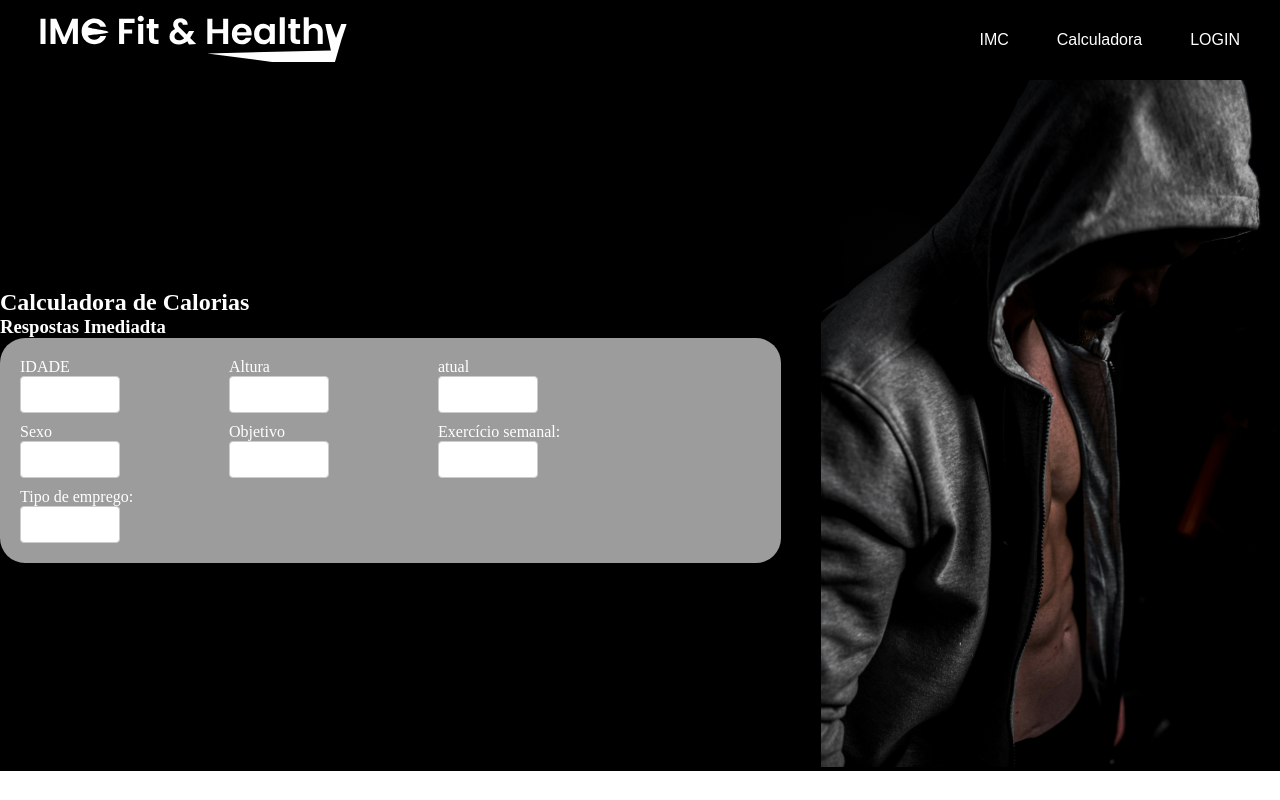
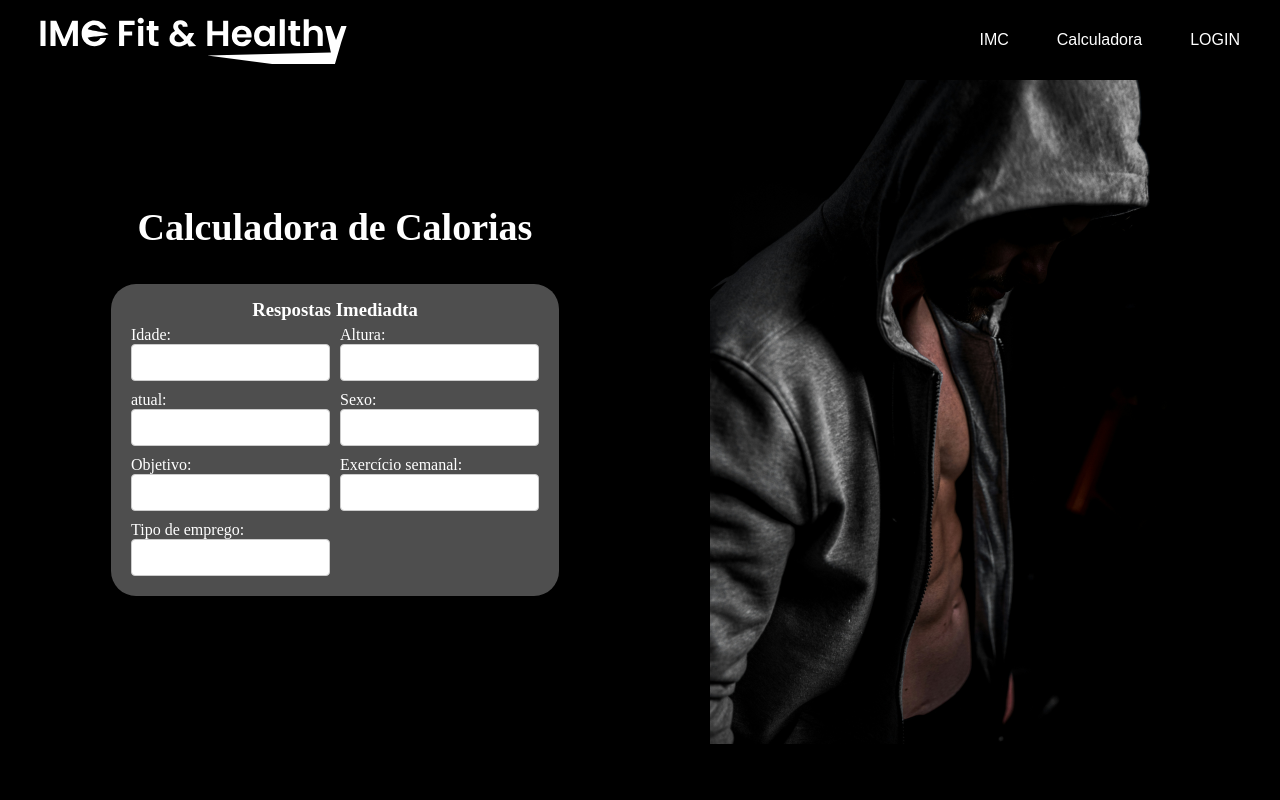
Before and after one commit to Kayan33/PROJETO-TABAJARA-SENAC, a React (Create React App) app: page /calorias in a window 1280 px wide. Built offline with nearby package versions, Linux system fonts and the light colour scheme.

Commit message:
refatoração css

```diff
--- a/src/components/Imc-calorias-1.js
+++ b/src/components/Imc-calorias-1.js
@@ -1,5 +1,6 @@
 import "../styles/Imc-calorias-1.css"
 import logo from '../assets/homem.png'
+import React from "react"
 
 function Calorias01() {
     return (
@@ -7,27 +8,28 @@ function Calorias01() {
             <article className="calorie-calculator">
                 <div className="form-container">
                     <h1>Calculadora de Calorias</h1>
+                    <div className="respostas-imediadta">
                     <h3>Respostas Imediadta</h3>
-                    <div className="form">
+                    <form className="form">
                         <div>
-                            <p>IDADE</p>
+                            <p>Idade:</p>
                             <input type="text" />
                         </div>
                         <div>
-                            <p>Altura</p>
+                            <p>Altura:</p>
                             <input type="text" />
                         </div>
                         <div>
-                            <p>atual</p>
+                            <p>atual:</p>
                             <input type="text" />
                         </div>
 
                         <div>
-                            <p>Sexo</p>
+                            <p>Sexo:</p>
                             <input type="text" />
                         </div>
                         <div>
-                            <p>Objetivo</p>
+                            <p>Objetivo:</p>
                             <input type="text" />
                         </div>
                         <div>
@@ -38,6 +40,8 @@ function Calorias01() {
                             <p>Tipo de emprego:</p>
                             <input type="text" />
                         </div>
+                    </form>
+
                     </div>
 
                 </div>
--- a/src/styles/Imc-calorias-1.css
+++ b/src/styles/Imc-calorias-1.css
@@ -1,36 +1,53 @@
-.container{
+.container {
   background: #000000;
-    max-width: 200vh;
-
+  height: 100vh;
 }
 
-.calorie-calculator{
+.calorie-calculator {
   display: flex;
   align-items: center;
   justify-content: center;
-    justify-content: space-evenly
+  justify-content: space-evenly;
+  height: 100vh;
 }
 
-form-container, h1, p, h3{
+.form-container,
+h1,
+p,
+h3 {
   color: #ffffff;
 }
-
-.form{
-    display: flex;
-    flex-wrap: wrap;
-    background: #9C9C9C;
+.form-container h1 {
+  text-align: center;
+  font-size: 38px;
+  margin-bottom: 35px;
+}
+.respostas-imediadta {
+  background-color: rgba(156, 156, 156, 0.5);
   padding: 15px;
   border-radius: 25px;
+}
+.respostas-imediadta h3 {
+  text-align: center;
+}
+
+.form {
+  display: grid;
+  grid-template-columns: 1fr 1fr;
 }
 
 .form div {
   margin: 5px;
 }
-
-input[type=text] {
-    width: 50%;
+input[type="text"] {
+  width: 100%;
   padding: 10px;
   box-sizing: border-box;
   border: 1px solid #ccc;
   border-radius: 4px;
 }
+img {
+  max-width: 100%;
+  height: auto;
+  display: block;
+}
--- a/src/styles/header.css
+++ b/src/styles/header.css
@@ -10,12 +10,17 @@ header {
 .cabecalho {
   display: flex;
   background-color: #000;
-   color: #FFF;
+  color: #fff;
+  position: fixed;
+  width: 100%;
+  top: 0;
+  right: 0;
+  z-index: 1000;
 }
 
 nav > a {
   color: #ffffff;
-    margin: .5em;
+  margin: 0.5em;
   padding-right: 2em;
   text-decoration: none;
 }
```
Lines whose indentation alone changed are shown as unchanged.
